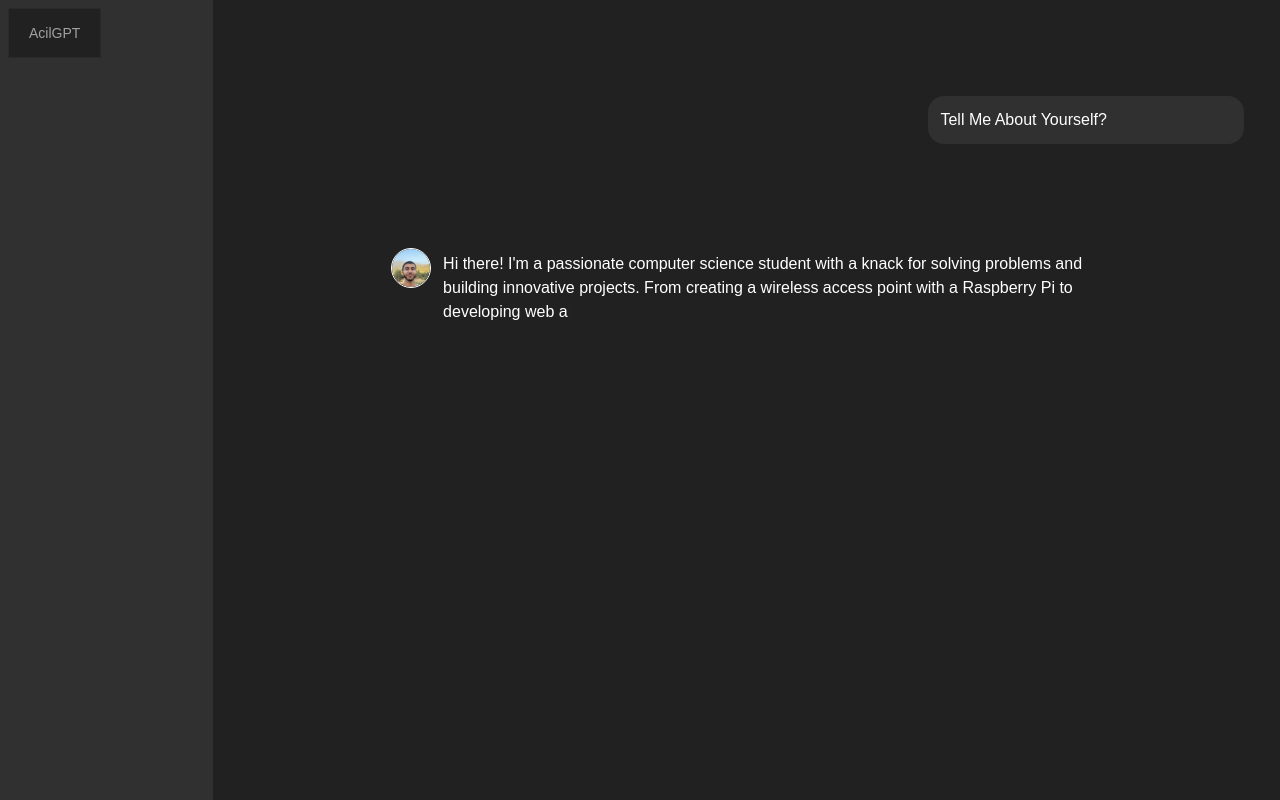
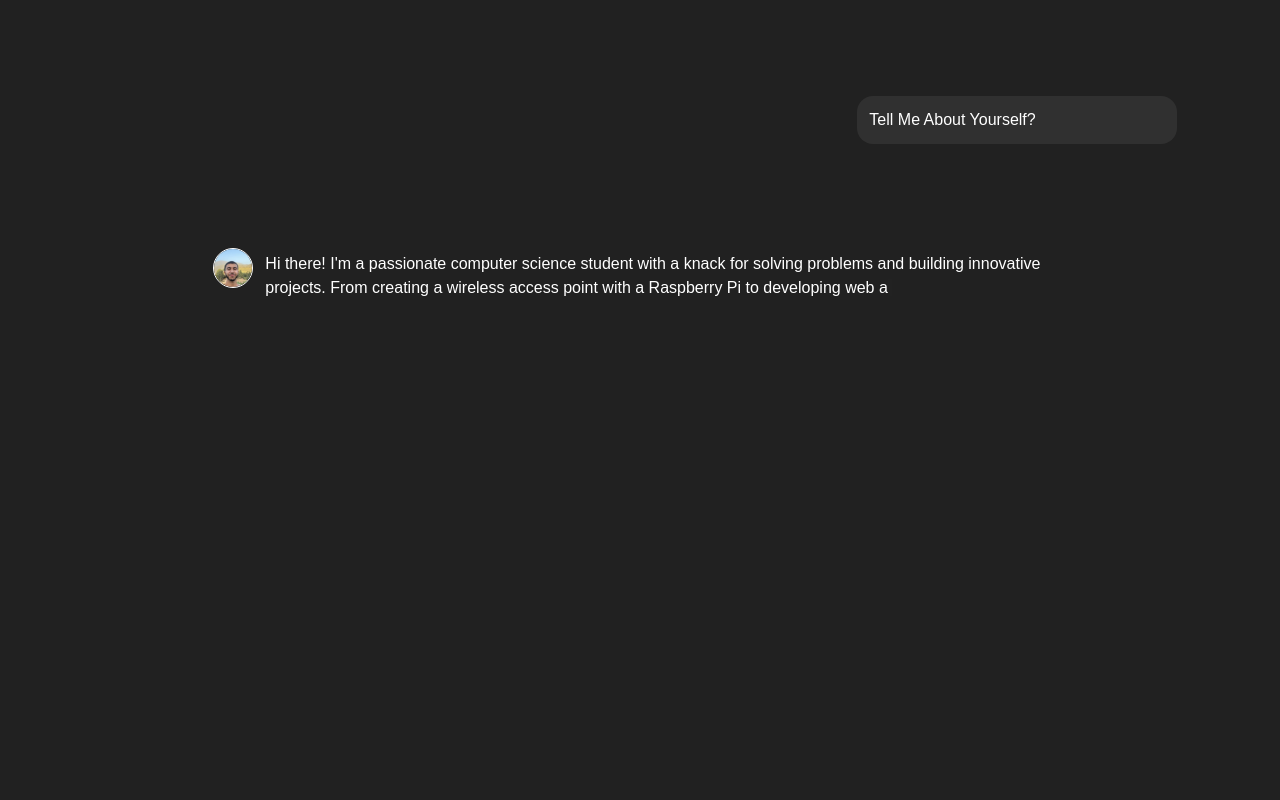
Before and after one commit to ADjehiche/portfolio-v2, a Next.js app: page /About in a window 1280 px wide. Built offline with nearby package versions, Linux system fonts and the light colour scheme.

Commit message:
Removed the left hand div of the about me page. Updated the font of the message AcilGPT and the size.

```diff
--- a/app/(pages)/About/page.tsx
+++ b/app/(pages)/About/page.tsx
@@ -7,16 +7,7 @@ import { Button } from "@headlessui/react";
 export default function About() {
   const router = useRouter();
   return (
-    <div className="flex">
-      <div className="md:w-2/12 bg-[#303030]">
-        <Button
-          onClick={() => router.push(`/`)}
-          className="gap-1.5 hover:text-white hover:bg-[#8b8b8b65] duration-200 m-2 border-[#2a2a2a] border-[1px] text-center bg-[#212121] px-5 py-3 text-sm/6 text-[#a1a1a1] focus:outline-none data-[focus]:outline-2 data-[focus]:-outline-offset-2 data-[focus]:outline-white/25"
-        >
-          AcilGPT
-        </Button>
-      </div>
-      <div className="flex flex-col h-screen bg-[#212121] justify-start md:w-10/12">
+    <div className="flex flex-col h-screen bg-[#212121] justify-start md:w-full">
       <div className="flex flex-col items-end my-24">
         <Textbubble text="Tell Me About Yourself?" />
       </div>
@@ -29,6 +20,5 @@ export default function About() {
         />
       </div>
     </div>
-    </div>
   );
 }
--- a/app/components/Chatbox.tsx
+++ b/app/components/Chatbox.tsx
@@ -29,7 +29,7 @@ export default function Chatbox() {
         "focus:outline-none data-[focus]:outline-2 data-[focus]:-outline-offset-2 data-[focus]:outline-white/25"
       )}
     >
-      <div className="relative w-fit overflow-hidden whitespace-nowrap text-white md:text-2xl text-lg">
+      <div className="relative w-fit overflow-hidden whitespace-nowrap text-white md:text-xl font-mono text-lg">
         <motion.span
           initial={{ opacity: 0 }}
           animate={{ opacity: 1 }}
```
Lines whose indentation alone changed are shown as unchanged.
